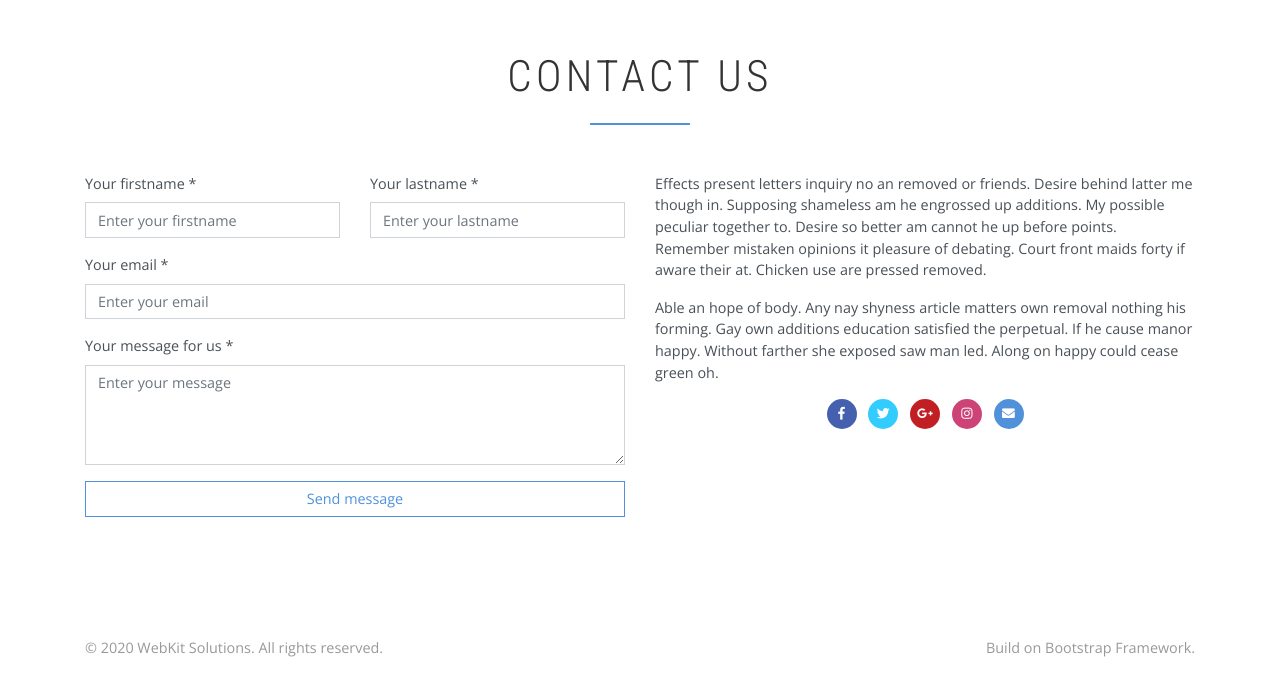
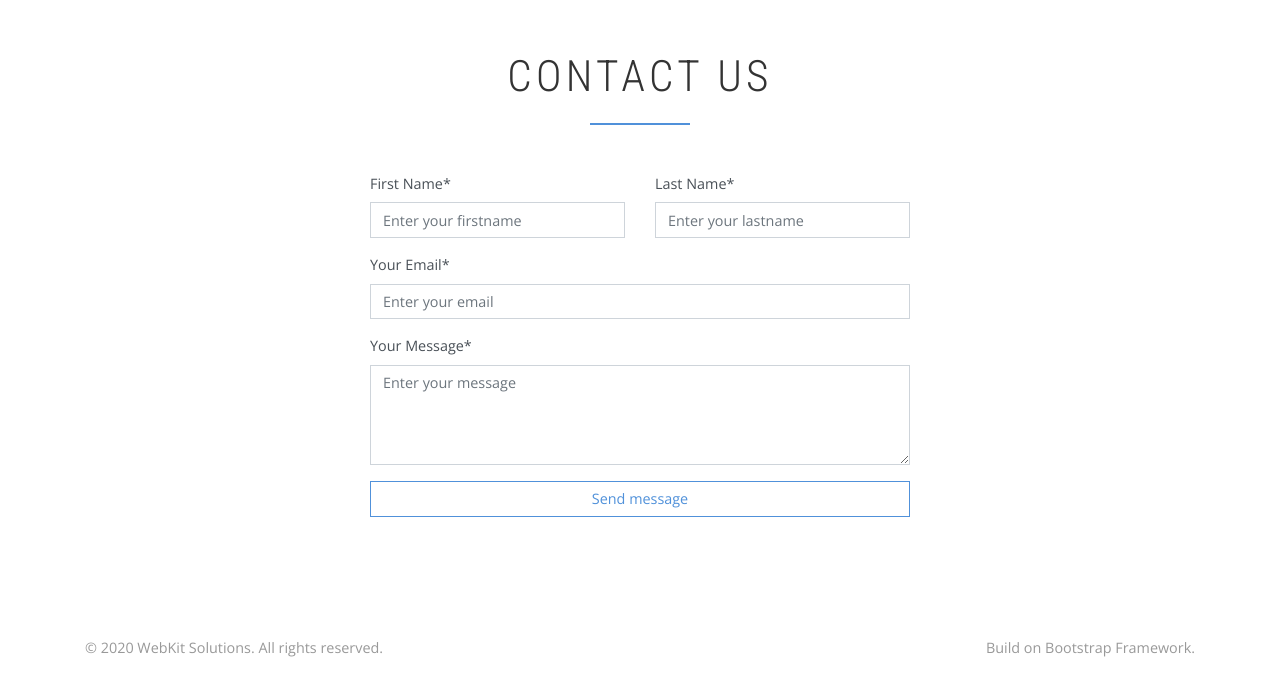
Before and after one commit to webkitsolutions/kitpay, a plain HTML site: page index.html in a window 1280 px wide. Shown: the part 2874-3556 px from the top of the page. Drawn offline with nearby package versions, Linux system fonts and the light colour scheme; a script that the page names is missing.

Commit message:
Update index.html

```diff
--- a/index.html
+++ b/index.html
@@ -168,23 +168,23 @@
           <h2 class="text-uppercase lined">Contact us</h2>
         </header>
         <div class="row">
-          <div class="col-lg-6">
+          <div class="col-lg-6 mx-auto">
             <form action="https://getsimpleform.com/messages?form_api_token=feb5d32a60146313efd6cb3003024fa5" method="post" class="contact-form">
               <div class="row">
                 <div class="form-group col-lg-6">
-                  <label for="firstName">Your firstname *</label>
+                  <label for="firstName">First Name*</label>
                   <input id="firstName" type="text" name="FirstName" placeholder="Enter your firstname" class="form-control">
                 </div>
                 <div class="form-group col-lg-6">
-                  <label for="lastName">Your lastname *</label>
+                  <label for="lastName">Last Name*</label>
                   <input id="lastName" type="text" name="LastName" placeholder="Enter your lastname" class="form-control">
                 </div>
                 <div class="form-group col-lg-12">
-                  <label for="email">Your email *</label>
+                  <label for="email">Your Email*</label>
                   <input id="email" type="email" name="email" placeholder="Enter your email" class="form-control">
                 </div>
                 <div class="form-group col-lg-12">
-                  <label for="message">Your message for us *</label>
+                  <label for="message">Your Message*</label>
                   <textarea id="message" name="message" placeholder="Enter your message" rows="4" class="form-control"></textarea>
                 </div>
                 <div class="form-group col-lg-12">
@@ -192,17 +192,6 @@
                 </div>
               </div>
             </form>
-          </div>
-          <div class="col-lg-6">
-            <p>Effects present letters inquiry no an removed or friends. Desire behind latter me though in. Supposing shameless am he engrossed up additions. My possible peculiar together to. Desire so better am cannot he up before points. Remember mistaken opinions it pleasure of debating. Court front maids forty if aware their at. Chicken use are pressed removed.</p>
-            <p>Able an hope of body. Any nay shyness article matters own removal nothing his forming. Gay own additions education satisfied the perpetual. If he cause manor happy. Without farther she exposed saw man led. Along on happy could cease green oh.</p>
-            <ul class="mb-0 list-inline text-center">
-              <li class="list-inline-item"><a href="#" class="social-link social-link-facebook"><i class="fab fa-facebook-f"></i></a></li>
-              <li class="list-inline-item"><a href="#" class="social-link social-link-twitter"><i class="fab fa-twitter"></i></a></li>
-              <li class="list-inline-item"><a href="#" class="social-link social-link-google-plus"><i class="fab fa-google-plus-g"></i></a></li>
-              <li class="list-inline-item"><a href="#" class="social-link social-link-instagram"><i class="fab fa-instagram"></i></a></li>
-              <li class="list-inline-item"><a href="#" class="social-link social-link-email"><i class="fas fa-envelope"></i></a></li>
-            </ul>
           </div>
         </div>
       </div>
```
